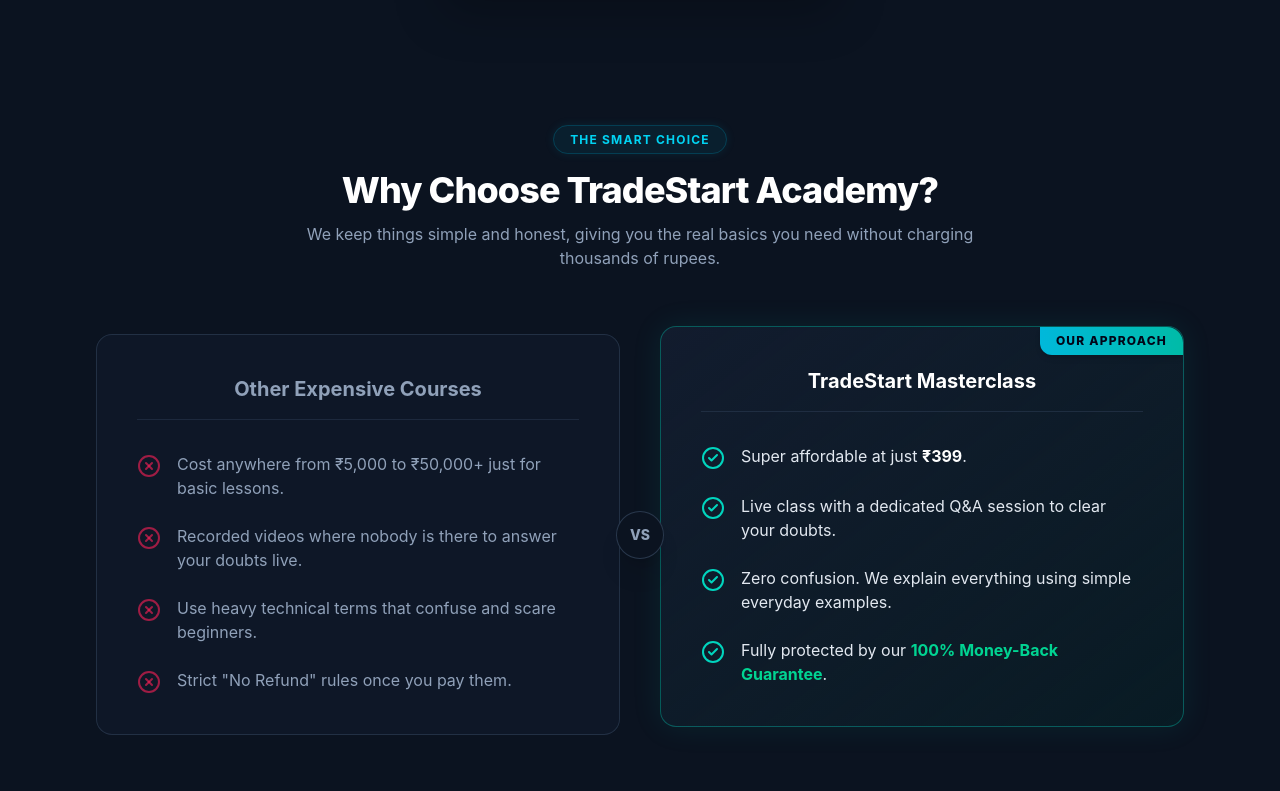
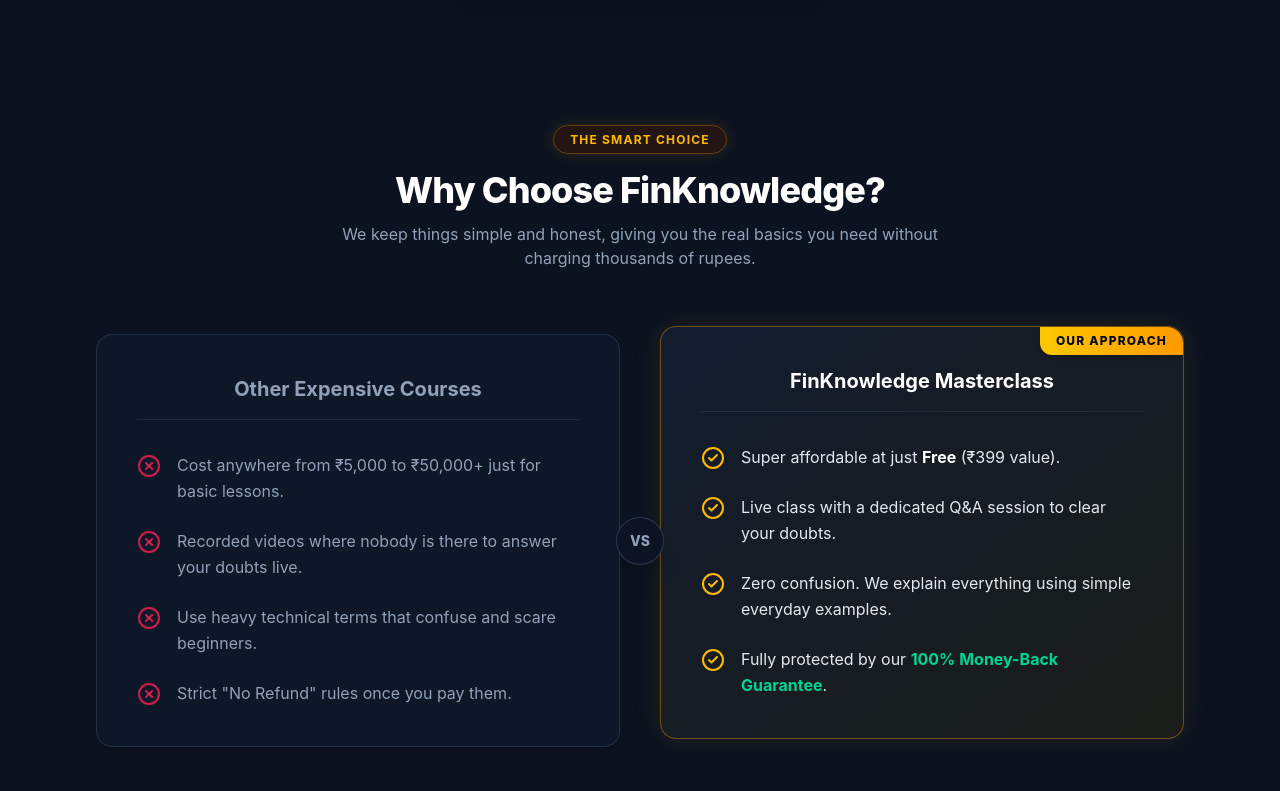
Before and after one commit to Kashifak47/finknowledge, a React (Vite) app: page / in a window 1280 px wide. Shown: the part 1329-2120 px from the top of the page. Built offline with nearby package versions, Linux system fonts and the light colour scheme.

Commit message:
feat: update WhyUs component with new branding and improved layout for clarity

```diff
--- a/src/components/WhyUs.jsx
+++ b/src/components/WhyUs.jsx
@@ -6,77 +6,81 @@
     <section className="py-16 sm:py-20 lg:py-24 px-4 sm:px-6 lg:px-8 max-w-6xl mx-auto">
       {/* Header Section */}
       <div className="text-center mb-12 sm:mb-16">
-        <span className="text-[10px] sm:text-xs font-bold text-cyan-400 uppercase tracking-widest bg-cyan-950/40 px-3 sm:px-4 py-1.5 rounded-full border border-cyan-800/50 shadow-[0_0_10px_rgba(6,182,212,0.1)]">
+        <span className="text-[10px] sm:text-xs font-bold text-amber-400 uppercase tracking-widest bg-amber-950/40 px-3 sm:px-4 py-1.5 rounded-full border border-amber-500/30 shadow-[0_0_15px_rgba(245,158,11,0.15)]">
           The Smart Choice
         </span>
         <h2 className="text-2xl sm:text-3xl lg:text-4xl font-extrabold text-white mt-4 sm:mt-5 tracking-tight">
-          Why Choose TradeStart Academy?
+          Why Choose FinKnowledge?
         </h2>
-        <p className="text-slate-400 text-sm sm:text-base mt-3 max-w-2xl mx-auto">
+        <p className="text-slate-400 text-sm sm:text-base mt-3 max-w-2xl mx-auto px-2">
           We keep things simple and honest, giving you the real basics you need without charging thousands of rupees.
         </p>
       </div>
 
       {/* Comparison Grid */}
-      <div className="grid grid-cols-1 md:grid-cols-2 gap-6 lg:gap-10 relative">
+      <div className="grid grid-cols-1 md:grid-cols-2 gap-8 md:gap-6 lg:gap-10 relative items-stretch">
 
         {/* Floating 'VS' Badge */}
-        <div className="hidden md:flex absolute top-1/2 left-1/2 -translate-x-1/2 -translate-y-1/2 w-10 h-10 lg:w-12 lg:h-12 bg-[#0b1320] border border-slate-700/80 rounded-full items-center justify-center z-10 text-slate-400 font-extrabold text-xs lg:text-sm shadow-xl">
+        <div className="hidden md:flex absolute top-1/2 left-1/2 -translate-x-1/2 -translate-y-1/2 w-10 h-10 lg:w-12 lg:h-12 bg-[#0c1322] border border-slate-700/80 rounded-full items-center justify-center z-10 text-slate-400 font-extrabold text-xs lg:text-sm shadow-xl">
           VS
         </div>
 
         {/* Other Expensive Courses */}
-        <div className="bg-[#121c2e]/60 backdrop-blur-sm border border-slate-700/60 rounded-2xl p-6 sm:p-8 lg:p-10 flex flex-col justify-center transition-colors duration-300 hover:border-slate-600">
+        <div className="bg-[#121c2e]/60 backdrop-blur-sm border border-slate-700/60 rounded-2xl p-6 sm:p-8 lg:p-10 flex flex-col justify-between transition-colors duration-300 hover:border-slate-600 shadow-lg">
+          <div>
             <h3 className="text-base sm:text-lg lg:text-xl font-bold text-slate-400 mb-6 sm:mb-8 text-center border-b border-slate-800 pb-4">
               Other Expensive Courses
             </h3>
             <ul className="space-y-4 sm:space-y-6">
               <li className="flex items-start gap-3 sm:gap-4 text-sm sm:text-base text-slate-400">
-              <XCircle className="w-5 h-5 sm:w-6 sm:h-6 text-rose-500/60 shrink-0 mt-0.5" />
-              <span>Cost anywhere from ₹5,000 to ₹50,000+ just for basic lessons.</span>
+                <XCircle className="w-5 h-5 sm:w-6 sm:h-6 text-rose-500/80 shrink-0 mt-0.5" />
+                <span className="leading-relaxed">Cost anywhere from ₹5,000 to ₹50,000+ just for basic lessons.</span>
               </li>
               <li className="flex items-start gap-3 sm:gap-4 text-sm sm:text-base text-slate-400">
-              <XCircle className="w-5 h-5 sm:w-6 sm:h-6 text-rose-500/60 shrink-0 mt-0.5" />
-              <span>Recorded videos where nobody is there to answer your doubts live.</span>
+                <XCircle className="w-5 h-5 sm:w-6 sm:h-6 text-rose-500/80 shrink-0 mt-0.5" />
+                <span className="leading-relaxed">Recorded videos where nobody is there to answer your doubts live.</span>
               </li>
               <li className="flex items-start gap-3 sm:gap-4 text-sm sm:text-base text-slate-400">
-              <XCircle className="w-5 h-5 sm:w-6 sm:h-6 text-rose-500/60 shrink-0 mt-0.5" />
-              <span>Use heavy technical terms that confuse and scare beginners.</span>
+                <XCircle className="w-5 h-5 sm:w-6 sm:h-6 text-rose-500/80 shrink-0 mt-0.5" />
+                <span className="leading-relaxed">Use heavy technical terms that confuse and scare beginners.</span>
               </li>
               <li className="flex items-start gap-3 sm:gap-4 text-sm sm:text-base text-slate-400">
-              <XCircle className="w-5 h-5 sm:w-6 sm:h-6 text-rose-500/60 shrink-0 mt-0.5" />
-              <span>Strict "No Refund" rules once you pay them.</span>
+                <XCircle className="w-5 h-5 sm:w-6 sm:h-6 text-rose-500/80 shrink-0 mt-0.5" />
+                <span className="leading-relaxed">Strict "No Refund" rules once you pay them.</span>
               </li>
             </ul>
           </div>
+        </div>
 
-        {/* TradeStart Masterclass */}
-        <div className="bg-gradient-to-br from-[#121c2e] to-teal-950/30 border border-teal-500/40 rounded-2xl p-6 sm:p-8 lg:p-10 relative shadow-[0_0_30px_rgba(20,184,166,0.1)] transform md:-translate-y-2 transition-all duration-300 hover:shadow-[0_0_50px_rgba(20,184,166,0.15)]">
-          <div className="absolute top-0 right-0 bg-gradient-to-l from-teal-500 to-cyan-500 text-slate-950 text-[9px] sm:text-[10px] lg:text-xs font-extrabold px-3 sm:px-4 py-1.5 rounded-bl-xl rounded-tr-2xl uppercase tracking-widest shadow-md">
+        {/* FinKnowledge Masterclass */}
+        <div className="bg-gradient-to-br from-[#121c2e] to-[#1a1c18] border border-amber-500/40 rounded-2xl p-6 sm:p-8 lg:p-10 relative shadow-[0_0_30px_rgba(245,158,11,0.1)] md:-translate-y-2 transition-all duration-300 hover:shadow-[0_0_50px_rgba(245,158,11,0.15)] flex flex-col justify-between">
+          <div className="absolute top-0 right-0 bg-gradient-to-l from-amber-500 to-yellow-400 text-slate-950 text-[9px] sm:text-[10px] lg:text-xs font-extrabold px-3 sm:px-4 py-1.5 rounded-bl-xl rounded-tr-2xl uppercase tracking-widest shadow-md">
             Our Approach
           </div>
 
+          <div>
             <h3 className="text-base sm:text-lg lg:text-xl font-bold text-white mb-6 sm:mb-8 text-center border-b border-slate-700/50 pb-4">
-            TradeStart Masterclass
+              FinKnowledge Masterclass
             </h3>
             <ul className="space-y-4 sm:space-y-6">
               <li className="flex items-start gap-3 sm:gap-4 text-sm sm:text-base text-slate-200">
-              <CheckCircle2 className="w-5 h-5 sm:w-6 sm:h-6 text-teal-400 shrink-0 mt-0.5" />
-              <span>Super affordable at just <strong className="text-white">₹399</strong>.</span>
+                <CheckCircle2 className="w-5 h-5 sm:w-6 sm:h-6 text-amber-400 shrink-0 mt-0.5" />
+                <span className="leading-relaxed">Super affordable at just <strong className="text-white">Free</strong> (₹399 value).</span>
               </li>
               <li className="flex items-start gap-3 sm:gap-4 text-sm sm:text-base text-slate-200">
-              <CheckCircle2 className="w-5 h-5 sm:w-6 sm:h-6 text-teal-400 shrink-0 mt-0.5" />
-              <span>Live class with a dedicated Q&A session to clear your doubts.</span>
+                <CheckCircle2 className="w-5 h-5 sm:w-6 sm:h-6 text-amber-400 shrink-0 mt-0.5" />
+                <span className="leading-relaxed">Live class with a dedicated Q&A session to clear your doubts.</span>
               </li>
               <li className="flex items-start gap-3 sm:gap-4 text-sm sm:text-base text-slate-200">
-              <CheckCircle2 className="w-5 h-5 sm:w-6 sm:h-6 text-teal-400 shrink-0 mt-0.5" />
-              <span>Zero confusion. We explain everything using simple everyday examples.</span>
+                <CheckCircle2 className="w-5 h-5 sm:w-6 sm:h-6 text-amber-400 shrink-0 mt-0.5" />
+                <span className="leading-relaxed">Zero confusion. We explain everything using simple everyday examples.</span>
               </li>
               <li className="flex items-start gap-3 sm:gap-4 text-sm sm:text-base text-slate-200">
-              <CheckCircle2 className="w-5 h-5 sm:w-6 sm:h-6 text-teal-400 shrink-0 mt-0.5" />
-              <span>Fully protected by our <strong className="text-emerald-400">100% Money-Back Guarantee</strong>.</span>
+                <CheckCircle2 className="w-5 h-5 sm:w-6 sm:h-6 text-amber-400 shrink-0 mt-0.5" />
+                <span className="leading-relaxed">Fully protected by our <strong className="text-emerald-400">100% Money-Back Guarantee</strong>.</span>
               </li>
             </ul>
+          </div>
         </div>
 
       </div>
```
Lines whose indentation alone changed are shown as unchanged.
